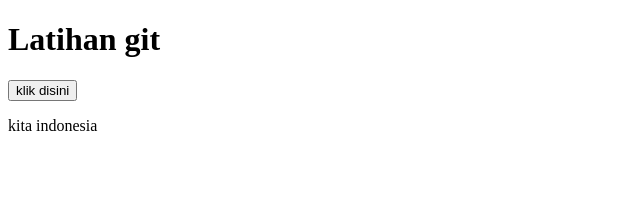
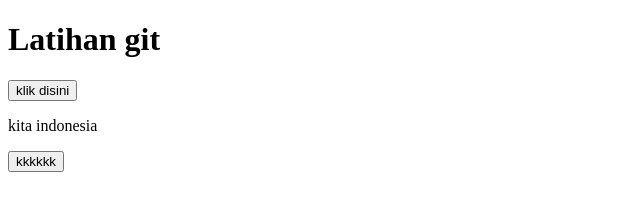
Before and after one commit to imsat16/projectcoba-01, a plain HTML site: page index.html in a window 1280 px wide. Shown: the whole page, without its empty margins (0-640 px from the left). Drawn offline with Linux system fonts and the light colour scheme.

Commit message:
tambah button

```diff
--- a/index.html
+++ b/index.html
@@ -11,5 +11,6 @@
     <h1>Latihan git</h1>
     <input type="button" name="button" value="klik disini" onclick=pesan();>
     <p>kita indonesia</p>
+    <input type="button" name="button" value="kkkkkk" onclick=pesan();>
 </body>
 </html>
```
